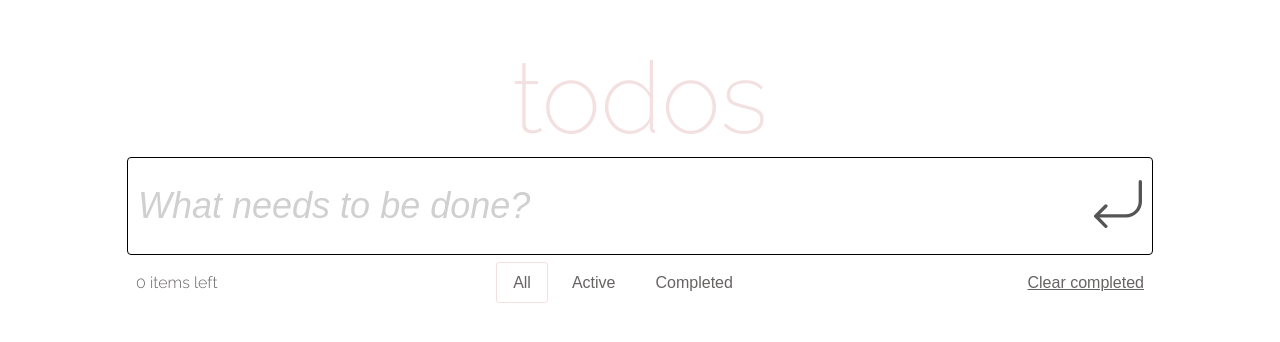
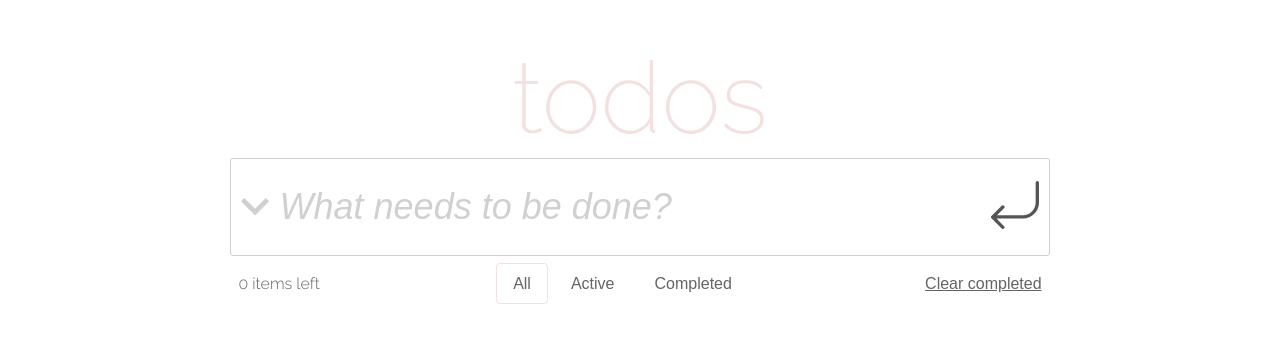
Before and after one commit to Onfire22/todo-react-list, a React (Create React App) app: page / in a window 1280 px wide. Shown: the part 226-568 px from the top of the page. Built offline with nearby package versions, Linux system fonts and the light colour scheme; data requests are answered from the project's data file.

Commit message:
added styles

```diff
--- a/src/components/Input.jsx
+++ b/src/components/Input.jsx
@@ -1,10 +1,17 @@
 import { useState } from "react";
-import { useDispatch } from "react-redux";
+import { useDispatch, useSelector } from "react-redux";
 import { addNewTask } from "../store/tasksSlice";
+import cn from 'classnames';
 
 const Input = () => {
+  const tasks = useSelector(state => state.tasks.tasks);
   const [text, setText] = useState('');
   const dispatch = useDispatch();
+
+  const arrowClasses = cn({
+    'arrow-icon-up': !tasks.length,
+    'arrow-icon-down': tasks.length > 0,
+  });
 
   const inputHandler = (e) => {
     if (!text) {
@@ -26,6 +33,9 @@ const Input = () => {
 
   return (
     <div className="input__wrapper">
+      <svg className={arrowClasses} width="32" height="21" viewBox="0 0 32 21" fill="none" xmlns="http://www.w3.org/2000/svg">
+        <path d="M3.76 0.906708L16 13.12L28.24 0.906708L32 4.66671L16 20.6667L0 4.66671L3.76 0.906708Z" fill="#D0D0D0"/>
+      </svg>
       <input
         className="input"
         type="text"
@@ -35,7 +45,18 @@ const Input = () => {
         onKeyDown={inputHandler}
       />
       <button onClick={() => clickHandler()}>
-        <svg xmlns="http://www.w3.org/2000/svg" width="48" height="48" viewBox="0 0 20 20"><path fill="#555" d="M19.3 0a.7.7 0 0 1 .7.7v8.278c0 3.699-3 6.698-6.699 6.698l-10.996-.001 3.131 3.13a.7.7 0 0 1-.99.99l-4.24-4.241a.7.7 0 0 1 0-.99l4.241-4.241a.7.7 0 1 1 .99.99l-2.965 2.963h10.83A5.299 5.299 0 0 0 18.6 8.978V.7a.7.7 0 0 1 .7-.7Z"/></svg>
+        <svg
+          className="search"
+          xmlns="http://www.w3.org/2000/svg"
+          width="48"
+          height="48"
+          viewBox="0 0 20 20"
+        >
+        <path
+          fill="#555"
+          d="M19.3 0a.7.7 0 0 1 .7.7v8.278c0 3.699-3 6.698-6.699 6.698l-10.996-.001 3.131 3.13a.7.7 0 0 1-.99.99l-4.24-4.241a.7.7 0 0 1 0-.99l4.241-4.241a.7.7 0 1 1 .99.99l-2.965 2.963h10.83A5.299 5.299 0 0 0 18.6 8.978V.7a.7.7 0 0 1 .7-.7Z"
+        />
+        </svg>
       </button>
     </div>
   );
--- a/src/components/Task.jsx
+++ b/src/components/Task.jsx
@@ -1,5 +1,5 @@
+import cn from 'classnames';
 import { useDispatch } from "react-redux";
-import cn from 'classnames';
 import { deleteTask, checkTask } from "../store/tasksSlice";
 
 const Task = ({ title, id, completed }) => {
@@ -23,7 +23,7 @@ const Task = ({ title, id, completed }) => {
       </label>
       <p className={textClasses}>{title}</p>
       <button
-        className="todo__filter-control"
+        className="todo__filter-control delete_task"
         onClick={() => dispatch(deleteTask(id))}
       >
         Remove Task
--- a/src/index.css
+++ b/src/index.css
@@ -39,7 +39,8 @@ button {
 }
 
 .main {
-  width: 100%;
+  max-width: 1024px;
+  margin: 0 auto;
   height: 100vh;
   display: flex;
   align-items: center;
@@ -70,12 +71,35 @@ button {
   outline: none;
 }
 
+.arrow-icon-down {
+  rotate: 180deg;
+  transition: 0.3s ease-in;
+}
+
+.arrow-icon-down path {
+  fill: rgb(47, 175, 175);
+}
+
+.arrow-icon-up {
+  rotate: 0deg;
+  transition: 0.3s ease-in;
+}
+
+.search path {
+  transition: 0.3s ease-in;
+}
+
+.search:hover path {
+  fill: rgb(47, 175, 175);
+  transition: 0.3s ease-in;
+}
 
 .input__wrapper {
   padding: 8px 10px;
   display: flex;
+  gap: 10px;
   align-items: center;
-  outline: 1px solid black;
+  border: 1px solid rgb(208, 208, 208);
   border-radius: 3px;
 }
 
@@ -89,6 +113,7 @@ button {
 }
 
 .task__item {
+  margin-top: -1px;
   padding: 8px 8px 8px 24px;
   display: flex;
   align-items: center;
@@ -99,6 +124,10 @@ button {
   line-height: 120%;
   text-align: left;
   border: 1px solid rgb(208, 208, 208);
+}
+
+.task__item:nth-child(1) {
+  box-shadow: 0px -4px 3px rgb(238, 237, 237);
 }
 
 .todo__footer {
@@ -124,6 +153,17 @@ button {
   border-radius: 3px;
 }
 
+.todo__filter-control:hover {
+  color:  rgb(47, 175, 175);
+  transition: 0.3s ease-in;
+}
+
+.delete_task {
+  margin-left: auto;
+  border: 1px solid rgb(208, 208, 208);
+  transition: 0.3s ease-in;
+}
+
 .todo__clear-control {
   color: rgb(103, 99, 99);
   font-size: 16px;
@@ -132,6 +172,12 @@ button {
   text-align: left;
   text-decoration-line: underline;
   border: none;
+  transition: 0.3s color ease-in;
+}
+
+.todo__clear-control:hover {
+  color: rgb(47, 175, 175);
+  transition: 0.3s color ease-in;
 }
 
 .todo__footer-count {
@@ -150,11 +196,13 @@ button {
 .active-task {
   text-decoration: none;
   color: black;
+  transition: 0.3s ease-in;
 }
 
 .completed-task {
   text-decoration: line-through;
   color: rgb(208, 208, 208);
+  transition: 0.3s ease-in;
 }
 
 .checkbox {
@@ -166,7 +214,6 @@ button {
   border-radius: 50%;
   transition: 0.3s border ease-in;
 }
-
 
 input:checked + span {
   background-image: url('./checked.svg');
--- a/src/layout/Footer.jsx
+++ b/src/layout/Footer.jsx
@@ -15,21 +15,21 @@ const Footer = () => {
         <button
           onClick={() => dispatch(getFilter('all'))}
           className="todo__filter-control"
-          style={{border: filter === 'all' && '1px solid rgba(175, 47, 47, 0.15)'}}
+          style={{outline: filter === 'all' && '1px solid rgba(175, 47, 47, 0.15)'}}
         >
           All
         </button>
         <button
           onClick={() => dispatch(getFilter('active'))}
           className="todo__filter-control"
-          style={{border: filter === 'active' && '1px solid rgba(175, 47, 47, 0.15)'}}
+          style={{outline: filter === 'active' && '1px solid rgba(175, 47, 47, 0.15)'}}
         >
           Active
         </button>
         <button
           onClick={() => dispatch(getFilter('completed'))}
           className="todo__filter-control"
-          style={{border: filter === 'completed' && '1px solid rgba(175, 47, 47, 0.15)'}}
+          style={{outline: filter === 'completed' && '1px solid rgba(175, 47, 47, 0.15)'}}
         >
           Completed
         </button>
```
Also changed, not shown: src/store/tasksSlice.js (+7 -1 lines), src/enter-svgrepo-com.svg (deleted).
